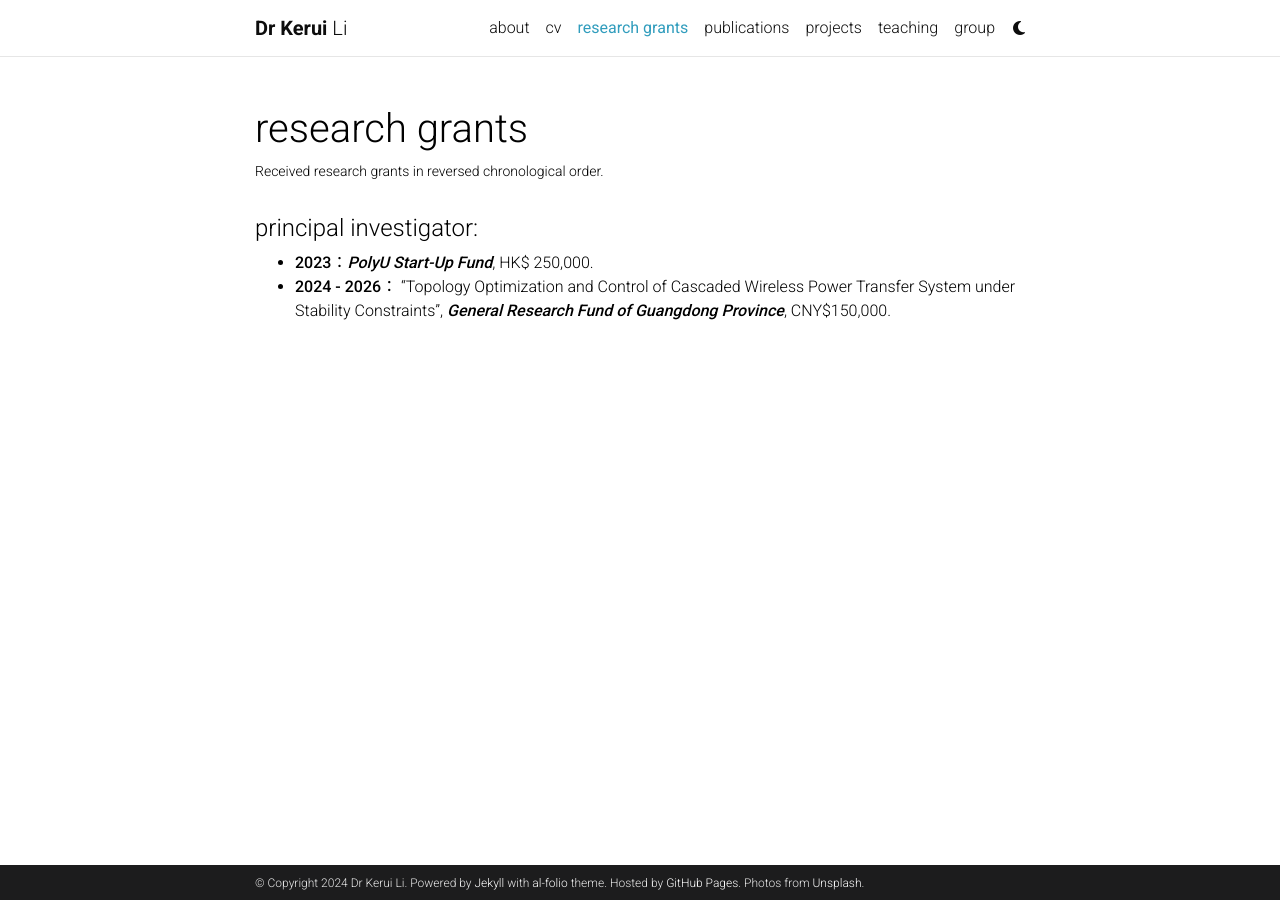
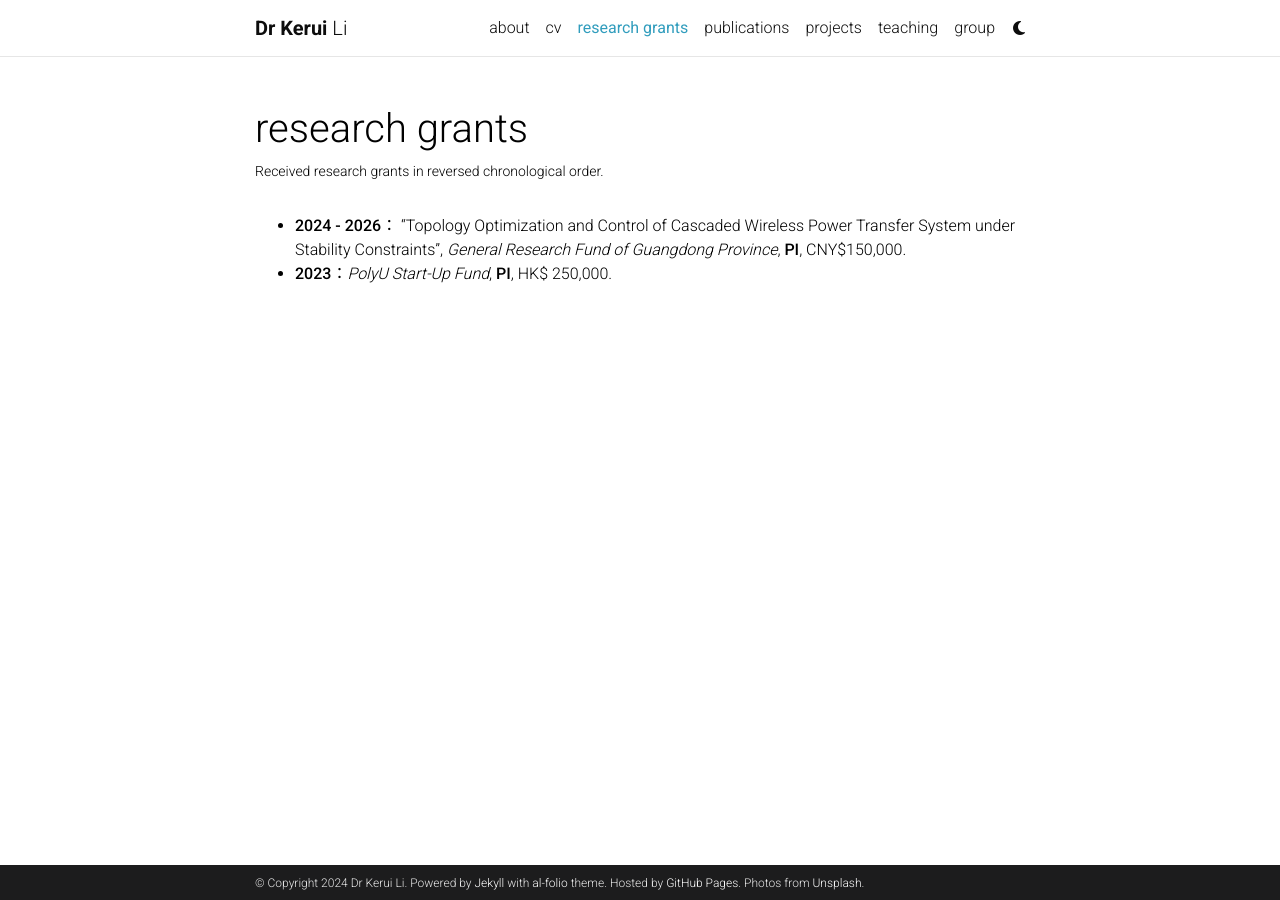
Before and after one commit to keruili/keruili.github.io, a Jekyll site: the page built from _pages/research_grants.md, in a window 1280 px wide. Built offline with Jekyll 4.4.1, drawn with Linux system fonts in a browser that asks for light colours; comment, search, counter and statistics services are not loaded; a style sheet for code colours, icons or effects is not loaded.

Commit message:
Update research_grants.md

```diff
--- a/_pages/research_grants.md
+++ b/_pages/research_grants.md
@@ -7,6 +7,6 @@ nav: true
 nav_order: 2
 ---
 
-#### principal investigator:
-- **2023**：_**PolyU Start-Up Fund**_, HK$ 250,000.
-- **2024 - 2026**： “Topology Optimization and Control of Cascaded Wireless Power Transfer System under Stability Constraints”, _**General Research Fund of Guangdong Province**_, CNY$150,000.
+
+- **2024 - 2026**： “Topology Optimization and Control of Cascaded Wireless Power Transfer System under Stability Constraints”, _General Research Fund of Guangdong Province_, **PI**,  CNY$150,000.
+- **2023**：_PolyU Start-Up Fund_, **PI**, HK$ 250,000.
```
